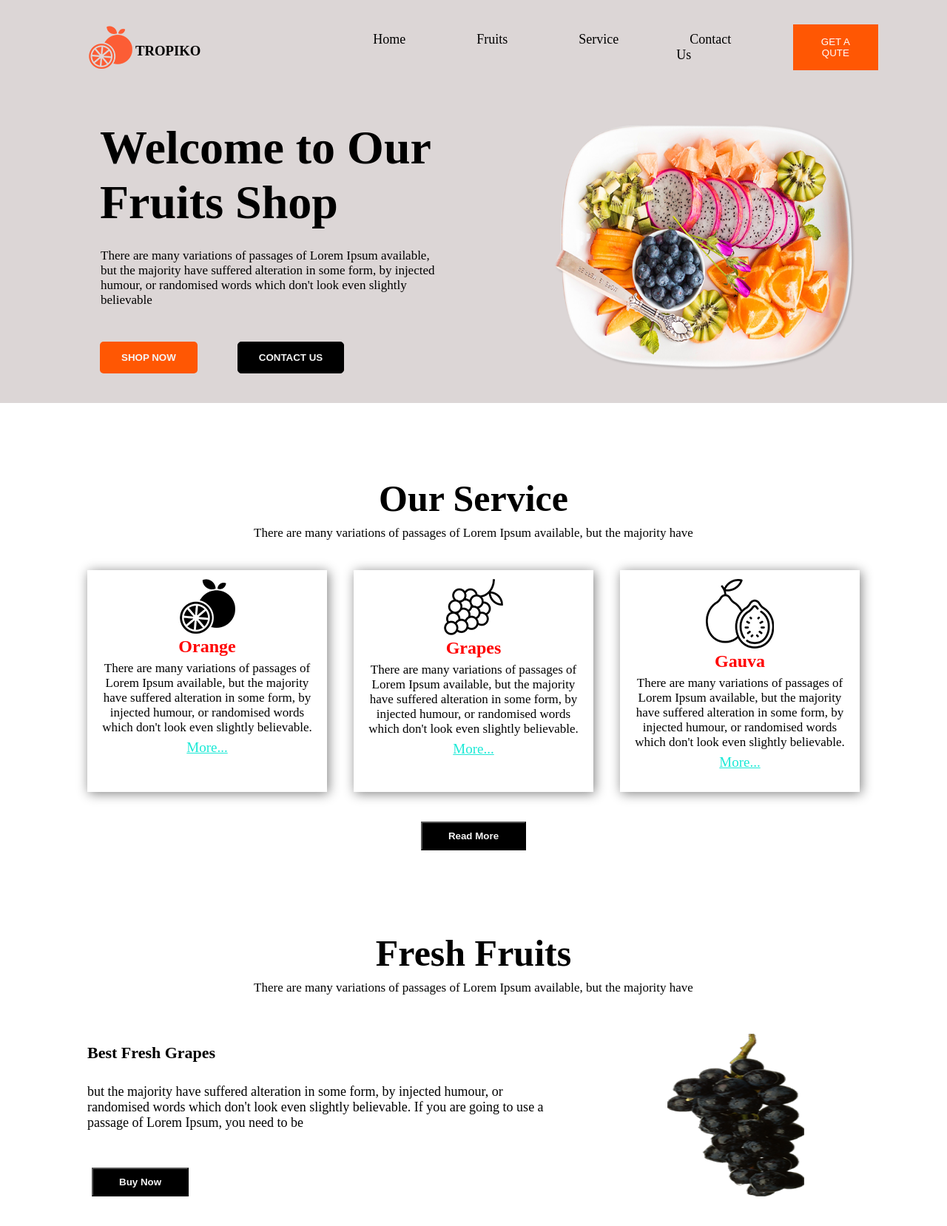
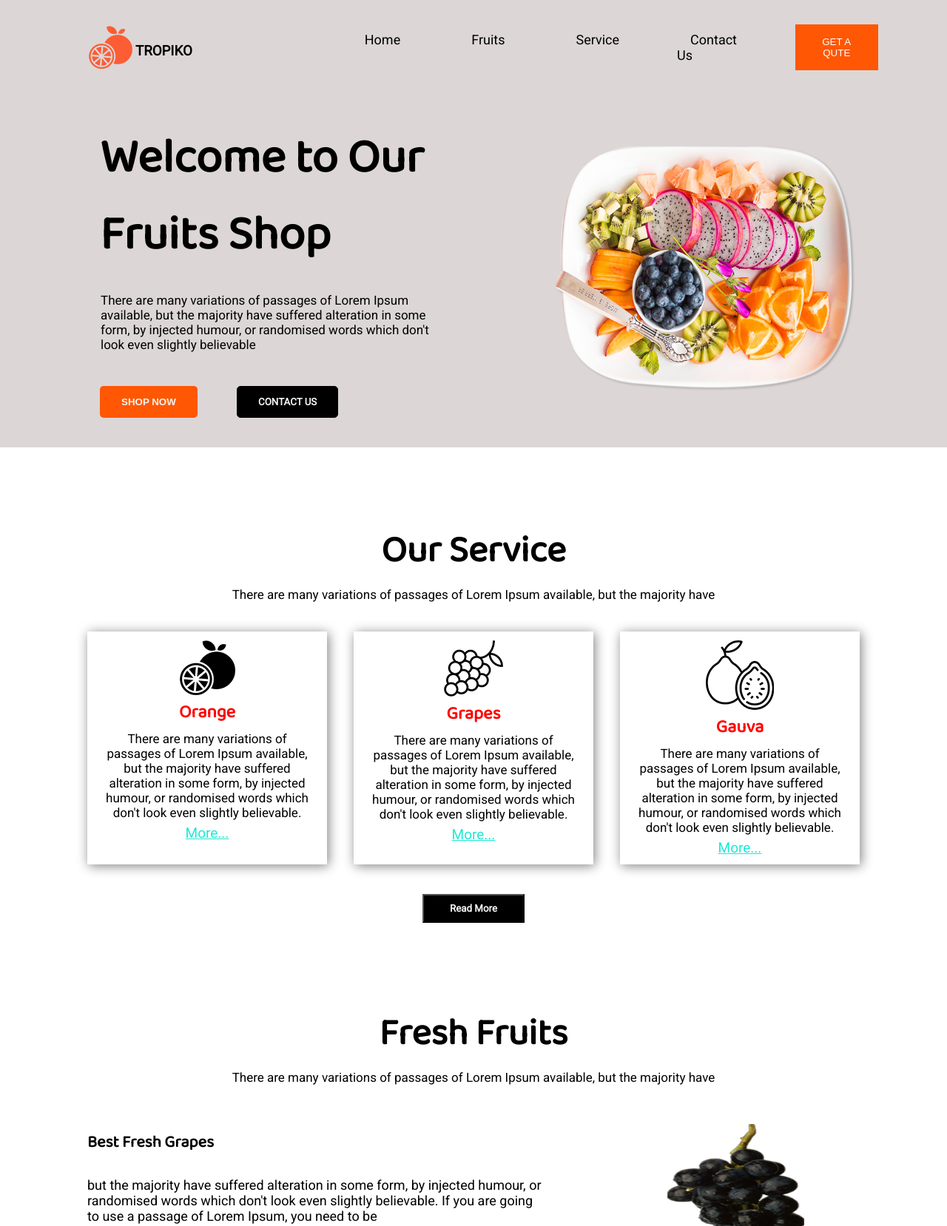
Before and after one commit to nurmohammad83/foodhunt, a plain HTML site: page index.html in a window 1280 px wide. Shown: the top 1658 px of the page at 74% size. Drawn offline with Linux system fonts and the light colour scheme.

Commit message:
Add Font-Familly

```diff
--- a/index.html
+++ b/index.html
@@ -6,6 +6,7 @@
     <meta http-equiv="X-UA-Compatible" content="IE=edge">
     <meta name="viewport" content="width=device-width, initial-scale=1.0">
     <link rel="stylesheet" href="style.css">
+    <link href="https://fonts.googleapis.com/css2?family=Baloo+Bhai+2&family=Niconne&family=PT+Sans&family=Permanent+Marker&family=Roboto&display=swap" rel="stylesheet">
     <title>Food Hunt</title>
 </head>
 
--- a/style.css
+++ b/style.css
@@ -2,11 +2,23 @@
     margin: 0;
     padding: 0;
     box-sizing: border-box;
+
+    /* font-family: 'Baloo Bhai 2', cursive;
+
+    font-family: 'Niconne', cursive;
+
+    font-family: 'Permanent Marker', cursive;
+
+    font-family: 'PT Sans', sans-serif;
+
+    font-family: 'Roboto', sans-serif; */
+
 }
 .top-benar,.top-header{
     background-color: rgba(214, 206, 206, 0.834);
 }
 nav{
+    font-family: 'Roboto', sans-serif;
     display: flex;
     justify-content: space-between;
     align-items: center;
@@ -48,12 +60,14 @@ nav ul li a:hover{
 }
 /* Section top benar */
 .top-benar{
+    font-family: 'Baloo Bhai 2', cursive;
  display: flex;
  justify-content: center;
  align-items: center;
 
 }
 .half{
+    font-family: 'Baloo Bhai 2', cursive;
     width: 50%;
     margin-left: 100px;
     padding: 10px;
@@ -63,13 +77,16 @@ nav ul li a:hover{
     height: 333px;
 }
 .top-description{
+    font-family: 'Roboto', sans-serif;
     margin: 10px;
 }
 .benar-title{
+    font-family: 'Baloo Bhai 2', cursive;
     font-size: 4rem;
     margin: 25px 15px;
 }
 .benar-details{
+    font-family: 'Roboto', sans-serif;
     font-size: 17px;
     margin: 16px;
 }
@@ -84,6 +101,7 @@ nav ul li a:hover{
     cursor: pointer;
 }
 .btn-color{
+    font-family: 'Roboto', sans-serif;
     background-color: black;
     border: 1px solid black;
 }
@@ -101,14 +119,17 @@ nav ul li a:hover{
     margin: 100px;
 }
 .service-title{
+    font-family: 'Baloo Bhai 2', cursive;
     margin: 22px;
     text-align: center;
 }
 .all-big{
+    font-family: 'Baloo Bhai 2', cursive;
     font-size: 50px;
     margin: 8px;
 }
 .mini-big{
+    font-family: 'Roboto', sans-serif;
     font-size: 17px;
     margin: 6px;
 }
@@ -121,13 +142,14 @@ nav ul li a:hover{
 .card{
     text-align: center;
     width:350px;
-    height: 300px;
+    height: 315px;
     box-sizing: border-box;
     box-shadow: 2px 2px 15px gray;
     margin: 18px;
     padding: 12px;
 }
 .card-title{
+    font-family: 'Baloo Bhai 2', cursive;
     color: red;
 }
 .card:hover{
@@ -135,6 +157,7 @@ nav ul li a:hover{
     border-top: 8px solid orange;
 }
 .card-link{
+    font-family: 'Roboto', sans-serif;
     font-size: 19px;
     margin: 10px;
     padding: 3px;
@@ -145,6 +168,7 @@ div.more{
     margin: 12px;
 }
 .service-link{
+    font-family: 'Roboto', sans-serif;
     text-align: center;
     cursor: pointer;
     margin: 10px;
@@ -162,6 +186,7 @@ div.more{
     margin: 30px;
 }
 .orange-description{
+    font-family: 'Roboto', sans-serif;
     margin: 20px;
     text-align: center;
 }
@@ -178,6 +203,7 @@ div.more{
     text-align: center;
 }
 .fruit-size{
+    font-family: 'Roboto', sans-serif;
     width: 40%;
     height: 220px;
 }
@@ -189,11 +215,13 @@ div.more{
     padding: 12px;
 }
 .fruits-description{
+    font-family: 'Roboto', sans-serif;
     font-size: 18px;
     margin: 20px 0 40px 4px;
 }
 
 .fruit-title{
+    font-family: 'Baloo Bhai 2', cursive;
     font-size: 22px;
     margin: 18px 0 29px 4px;
 }
@@ -210,11 +238,13 @@ div.more{
     margin:50px 0;
 }
 .tristy-title{
+    font-family: 'Baloo Bhai 2', cursive;
     color: whitesmoke;
     font-size: 5rem;
     text-align: center;
 }
 .test-title{
+    font-family: 'Baloo Bhai 2', cursive;
     text-align: center;
     margin: 20px;
 }
@@ -223,6 +253,7 @@ div.more{
     margin-top: 30px;
 }
 .dadu-description{
+    font-family: 'Roboto', sans-serif;
     text-align: center;
     margin: 30px 20px;
 }
@@ -240,9 +271,11 @@ div.more{
 
 }
 .contact-title{
+    font-family: 'Baloo Bhai 2', cursive;
 margin: 15px;
 }
 .form-name input{
+   font-family: 'Roboto', sans-serif;
     border:1px solid rgb(253, 251, 251);
     font-size: 18px;
     height: 50px;
@@ -278,5 +311,7 @@ footer{
     text-align: center;
 }
 .down{
+    font-family: 'Niconne', cursive;
+    color: red;
     padding: 25px;
 }
```
